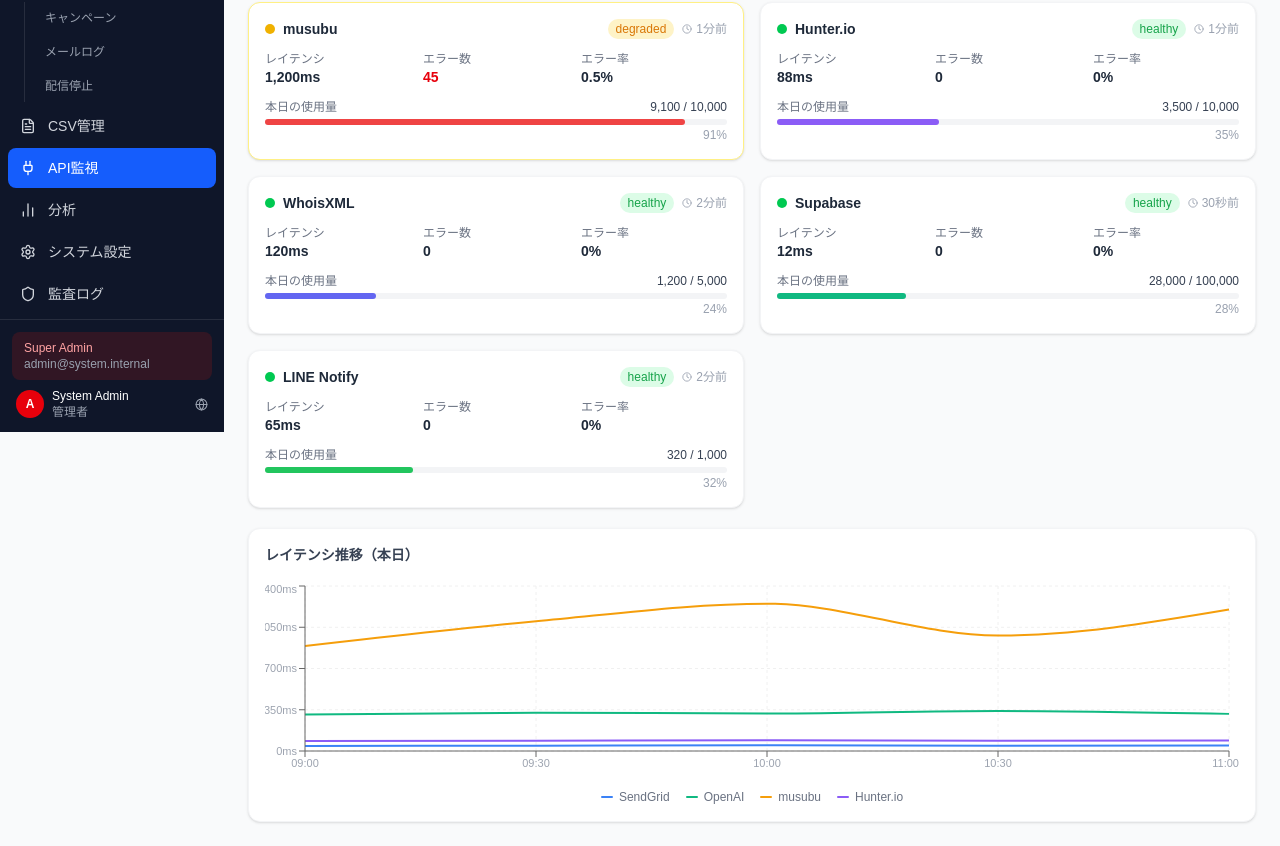
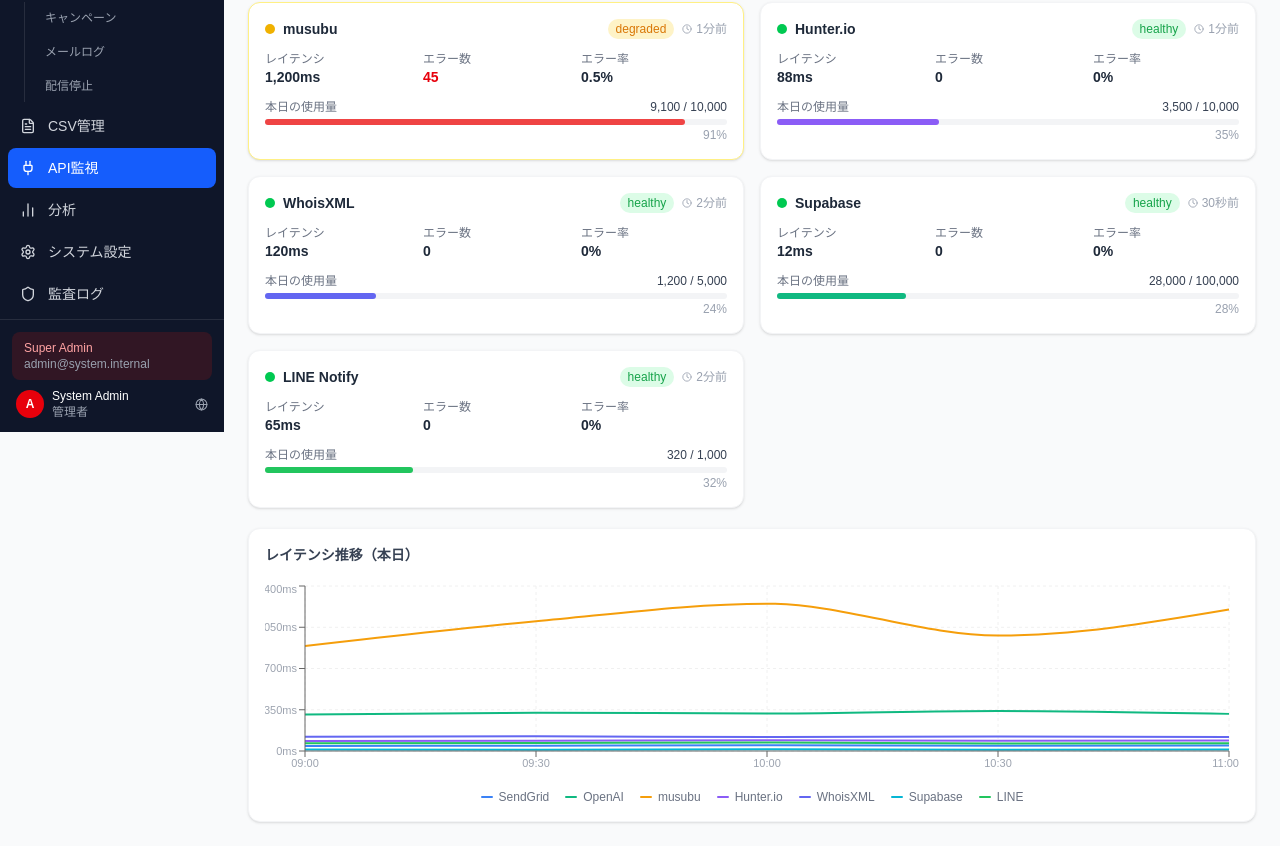
Before and after one commit to nn-nissy1010/freshbound, a Next.js app: page /admin/api-monitor in a window 1280 px wide. Shown: the part 368-1214 px from the top of the page. Built offline with nearby package versions, Linux system fonts and the light colour scheme.

Commit message:
fix: add missing services to API monitor latency chart (FA-07)

```diff
--- a/src/app/(admin)/admin/api-monitor/page.tsx
+++ b/src/app/(admin)/admin/api-monitor/page.tsx
@@ -7,11 +7,11 @@
 import { LineChart, Line, XAxis, YAxis, CartesianGrid, Tooltip, ResponsiveContainer } from 'recharts';
 
 const latencyData = [
-  { time: '09:00', sendgrid: 42, openai: 310, musubu: 890, hunter: 85 },
-  { time: '09:30', sendgrid: 45, openai: 325, musubu: 1100, hunter: 88 },
-  { time: '10:00', sendgrid: 48, openai: 318, musubu: 1250, hunter: 92 },
-  { time: '10:30', sendgrid: 44, openai: 340, musubu: 980, hunter: 86 },
-  { time: '11:00', sendgrid: 46, openai: 315, musubu: 1200, hunter: 90 },
+  { time: '09:00', sendgrid: 42, openai: 310, musubu: 890, hunter: 85, whoisxml: 120, supabase: 12, line: 65 },
+  { time: '09:30', sendgrid: 45, openai: 325, musubu: 1100, hunter: 88, whoisxml: 125, supabase: 11, line: 68 },
+  { time: '10:00', sendgrid: 48, openai: 318, musubu: 1250, hunter: 92, whoisxml: 118, supabase: 14, line: 72 },
+  { time: '10:30', sendgrid: 44, openai: 340, musubu: 980, hunter: 86, whoisxml: 122, supabase: 10, line: 64 },
+  { time: '11:00', sendgrid: 46, openai: 315, musubu: 1200, hunter: 90, whoisxml: 119, supabase: 12, line: 66 },
 ];
 
 const services = [
@@ -230,6 +230,9 @@
             <Line type="monotone" dataKey="openai" stroke="#10b981" strokeWidth={2} dot={false} name="OpenAI" />
             <Line type="monotone" dataKey="musubu" stroke="#f59e0b" strokeWidth={2} dot={false} name="musubu" />
             <Line type="monotone" dataKey="hunter" stroke="#8b5cf6" strokeWidth={2} dot={false} name="Hunter.io" />
+            <Line type="monotone" dataKey="whoisxml" stroke="#6366f1" strokeWidth={2} dot={false} name="WhoisXML" />
+            <Line type="monotone" dataKey="supabase" stroke="#06b6d4" strokeWidth={2} dot={false} name="Supabase" />
+            <Line type="monotone" dataKey="line" stroke="#22c55e" strokeWidth={2} dot={false} name="LINE" />
           </LineChart>
         </ResponsiveContainer>
         <div className="flex items-center gap-4 mt-2 justify-center flex-wrap">
@@ -238,6 +241,9 @@
             { label: 'OpenAI', color: '#10b981' },
             { label: 'musubu', color: '#f59e0b' },
             { label: 'Hunter.io', color: '#8b5cf6' },
+            { label: 'WhoisXML', color: '#6366f1' },
+            { label: 'Supabase', color: '#06b6d4' },
+            { label: 'LINE', color: '#22c55e' },
           ].map(l => (
             <div key={l.label} className="flex items-center gap-1.5">
               <div className="w-3 h-0.5 rounded" style={{ backgroundColor: l.color }} />
```
